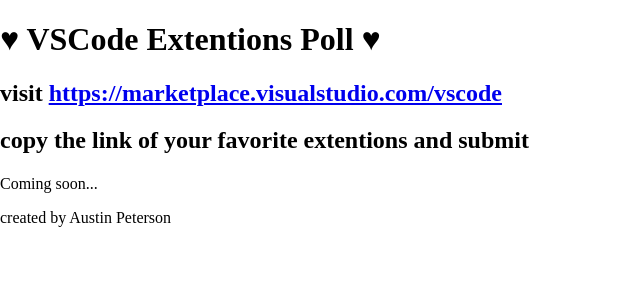
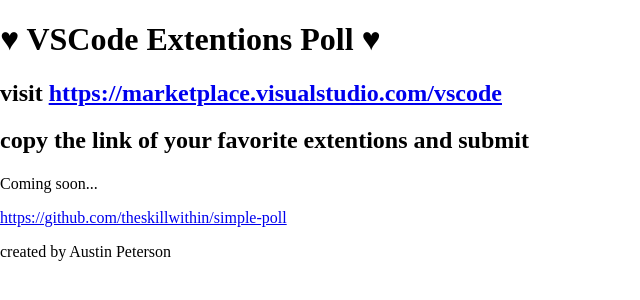
Before and after one commit to theskillwithin/simple-poll, a Next.js app: page / in a window 1280 px wide. Shown: the top 300 px of the page, without its empty margins (0-640 px from the left). Built offline with nearby package versions, Linux system fonts and the light colour scheme.

Commit message:
add link to src code

```diff
--- a/pages/index.js
+++ b/pages/index.js
@@ -21,7 +21,19 @@ const Home = ({ test }) => {
       <section>
         <p>Coming soon...</p>
       </section>
-      <footer className={css.footer}>created by Austin Peterson</footer>
+      <footer className={css.footer}>
+        <p>
+          {" "}
+          <a
+            href="https://marketplace.visualstudio.com/vscode"
+            target="__blank"
+            rel="nofollow noopener noreferrer"
+          >
+            https://github.com/theskillwithin/simple-poll
+          </a>
+        </p>
+        <p>created by Austin Peterson</p>
+      </footer>
     </main>
   );
 };
```
